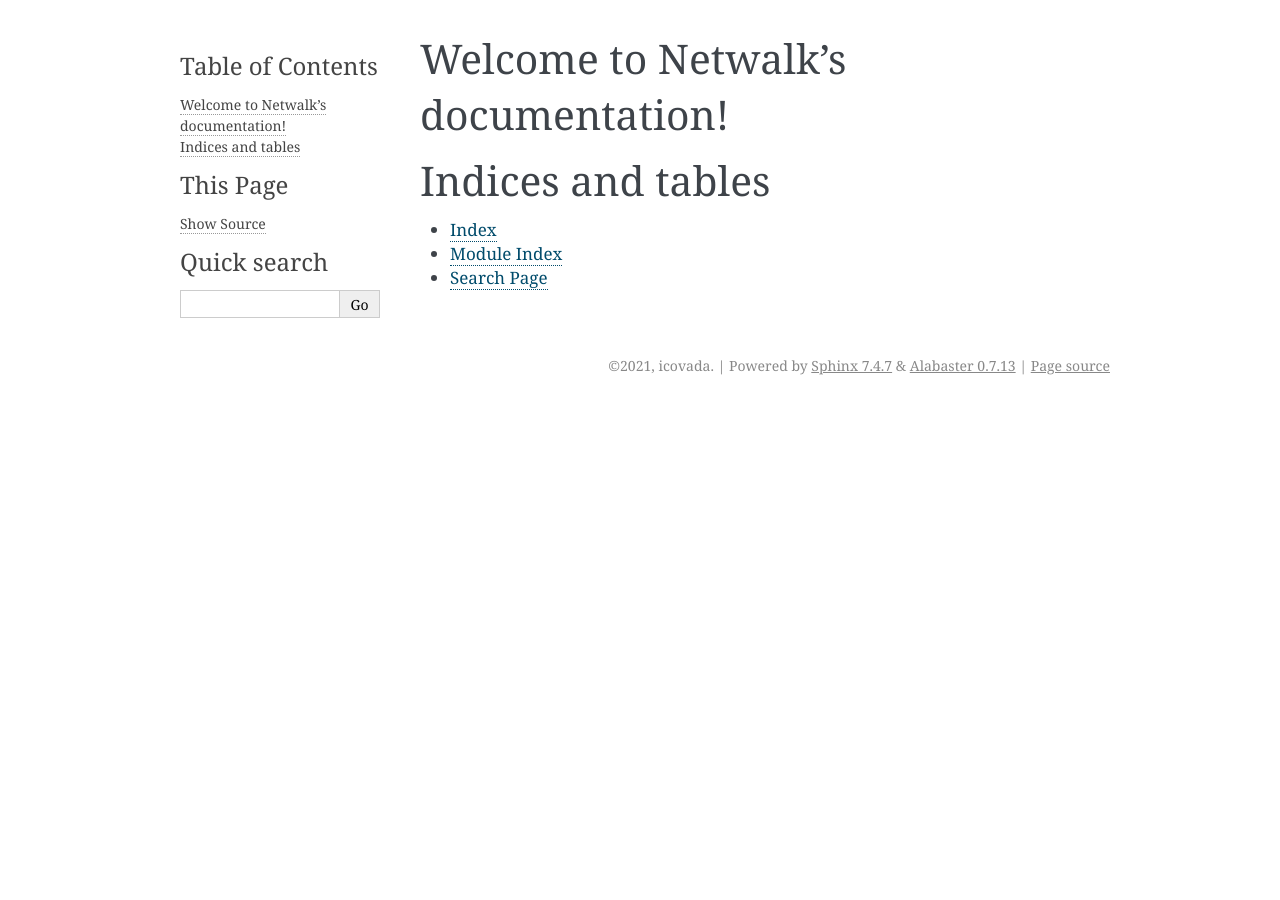
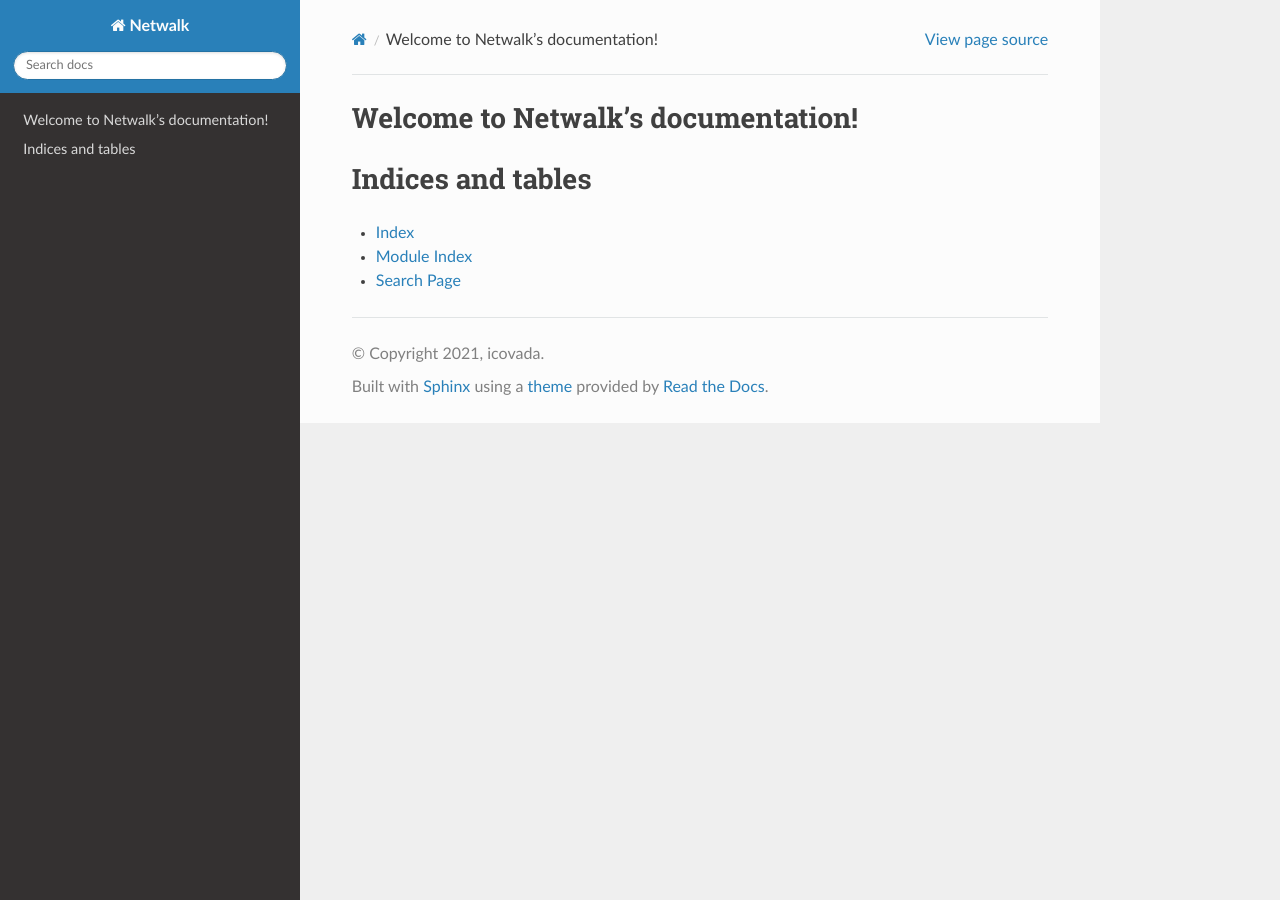
Before and after one commit to icovada/netwalk, a Sphinx documentation site: the page built from docs/index.rst, in a window 1280 px wide. Built offline with Sphinx 7.4.7 and the Read the Docs theme 2.0.0, drawn with Linux system fonts in a browser that asks for light colours.

Commit message:
change theme to rtd default

```diff
--- a/docs/conf.py
+++ b/docs/conf.py
@@ -48,7 +48,7 @@
 # The theme to use for HTML and HTML Help pages.  See the documentation for
 # a list of builtin themes.
 #
-html_theme = 'alabaster'
+html_theme = 'sphinx_rtd_theme'
 
 # Add any paths that contain custom static files (such as style sheets) here,
 # relative to this directory. They are copied after the builtin static files,
--- /dev/null
+++ b/docs/requirements.txt
@@ -0,0 +1,2 @@
+sphinx-rtd-theme>=1.0.0
+-r ../requirements.txt
```
Also changed, not shown: .readthedocs.yaml.
